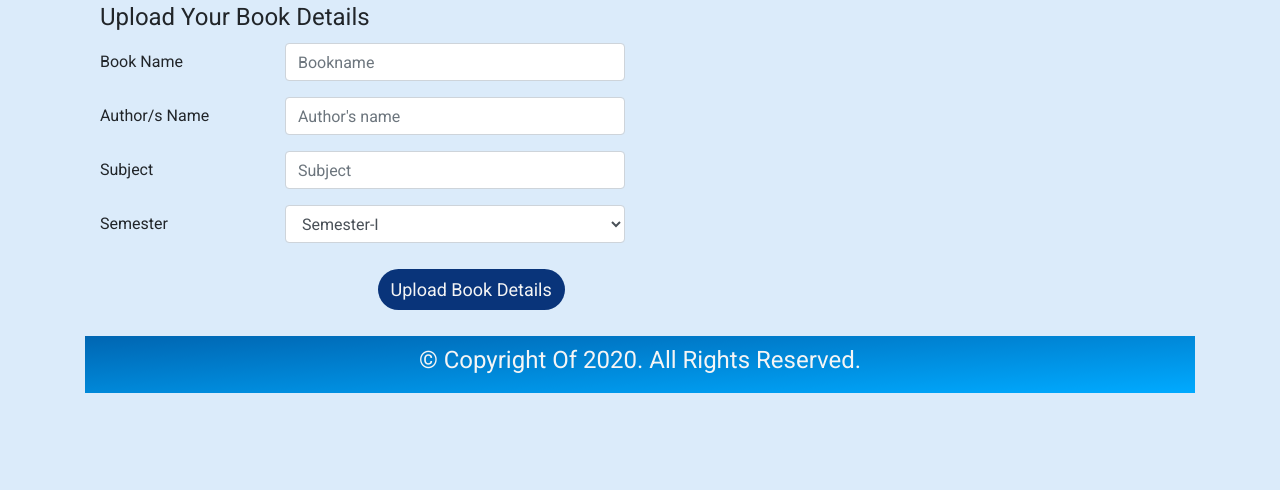
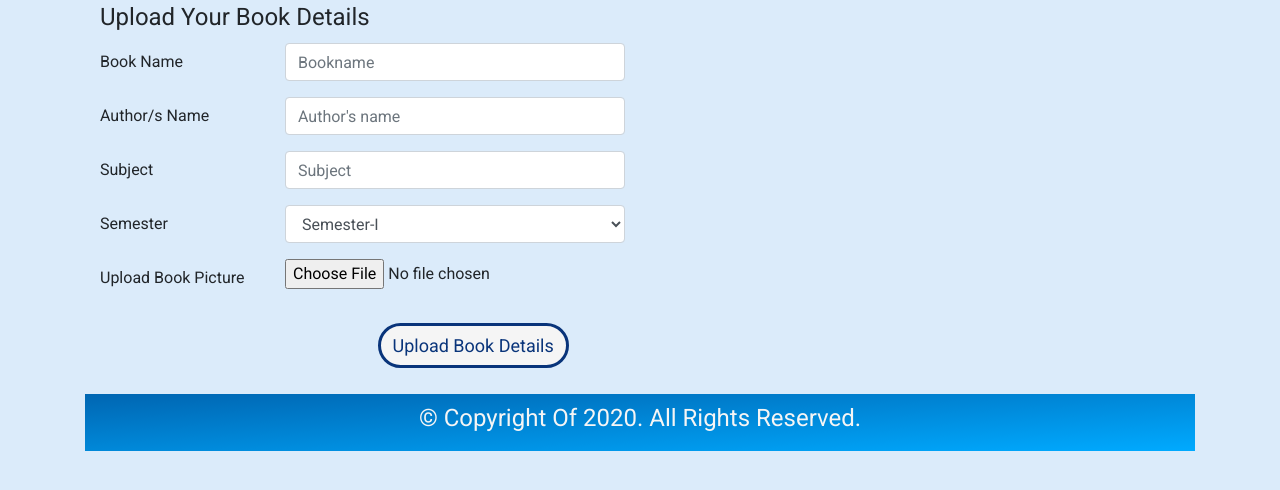
Before and after one commit to dhanishthaghosh/Appie-Rookie, a Flask app: page /sell/new in a window 1280 px wide. Shown: the part 285-775 px from the top of the page. Run offline with Flask 2, Linux system fonts and the light colour scheme; a user stored in the database is signed in; some libraries are stand-ins or nearby versions.

Commit message:
Bug fixes in css

```diff
--- a/booksbuddies/forms.py
+++ b/booksbuddies/forms.py
@@ -4,7 +4,7 @@ from flask_wtf.file import FileField, FileAllowed
 from flask_login import current_user
 from wtforms import StringField, PasswordField, SubmitField, SelectField, TextAreaField
 from wtforms.validators import DataRequired, Length, Email, EqualTo, ValidationError
-from booksbuddies.models import User
+from booksbuddies.models import User, Book
 
 
 
@@ -93,6 +93,7 @@ class UpdateAccountForm(FlaskForm):
                             validators=[DataRequired(), Length(min=9, max=9)])
     branch = SelectField('Branch Name',
                         choices=[('none', 'None'), ('civil', 'Civil Enginnering'), ('comps', 'Computer Science'), ('elec', 'Electrical Engineering'), ('tronic', 'Electronics Engineering'), ('extc', 'Electronics and Telecommunication Enginnering'), ('it', 'Information Technology'), ('mech', 'Mechanical Engineering'), ('prod', 'Production Engineering'), ('text', 'Textile Engineering')])
+    mobile = StringField('Mobile Number', validators=[DataRequired(), Length(min=10, max=10)])
     username = StringField('Username',
                            validators=[DataRequired(), Length(min=4, max=20)])
     email = StringField('Email',
--- a/booksbuddies/routes.py
+++ b/booksbuddies/routes.py
@@ -108,14 +108,16 @@ def buy():
     books = Book.query.paginate(page=page, per_page=2)
     return render_template('buy.html', title='Buy', form=form, books=books)
 
+
 @app.route('/sell/new', methods=['GET', 'POST'])
 @login_required
 def sell_new():
     form = SellForm()
+    picture_file = None
     if form.validate_on_submit():
-        if form.picture.data:
-            picture_file = save_picture(form.picture.data, 'books')
-            current_user.book_image = picture_file
+        if form.book_image.data:
+            picture_file = save_picture(form.book_image.data, 'books')
+            book.book_image = picture_file
         book = Book(bookname=form.bookname.data, authorname=form.authorname.data, subject=form.subject.data, semester=form.semester.data, book_image=picture_file,  owner=current_user)
         db.session.add(book)
         db.session.commit()
@@ -128,6 +130,7 @@ def sell_new():
 @login_required
 def book(book_id):
     book = Book.query.get_or_404(book_id)
+    print(book.owner, current_user)
     return render_template('book.html', title=book.bookname, book=book)
 
 
@@ -139,13 +142,14 @@ def book_update(book_id):
         abort(403)
     form = SellForm()
     if form.validate_on_submit():
-        if form.picture.data:
-            picture_file = save_picture(form.picture.data, 'books')
-            current_user.book_image = picture_file
+        if form.book_image.data:
+            picture_file = save_picture(form.book_image.data, 'books')
+            book.book_image = picture_file
         book.bookname = form.bookname.data
         book.authorname = form.authorname.data
         book.subject = form.subject.data
         book.semester = form.semester.data
+        book.book_image = form.book_image.data
         db.session.commit()
         flash('Your book details has been updated.', 'success')
         return redirect(url_for('book', book_id=book.id))
@@ -154,7 +158,8 @@ def book_update(book_id):
         form.authorname.data = book.authorname
         form.subject.data = book.subject
         form.semester.data = book.semester
-    book_image = url_for('static', filename='pictures/books/' + current_user.book_image)
+        form.book_image.data = book.book_image
+    book_image = url_for('static', filename='pictures/books/' + book.book_image)
     return render_template('sell_new.html', title='Update Book Details',
                            form=form, book_image=book_image, legend='Update Your Book Details')
 
--- a/booksbuddies/static/styles.css
+++ b/booksbuddies/static/styles.css
@@ -54,11 +54,6 @@ p{
     margin-bottom: 0;
 }
 
-#submit{
-    background-color: #09347a;
-    color: #f5f5f5;
-}
-
 #options{
     margin: 30px 0px;
 }
@@ -83,6 +78,7 @@ p{
     font-size: 18px;
     background-color: #f5f5f5;
     color: #09347a;
+    border: 3px solid #09347a;
 }
 
 .btn-form:hover{
@@ -141,3 +137,16 @@ blockquote:before {
 .blockquote-footer{
     background: #f5f5f5;
 }
+
+.book_img{
+    width: 300px;
+    height: 300px;
+}
+
+.btn-result{
+    margin-top: 31px;
+}
+
+.text-mute-align{
+    margin-top: 18px;
+}
--- a/booksbuddies/templates/buy.html
+++ b/booksbuddies/templates/buy.html
@@ -24,7 +24,7 @@
                 </div>
 
                 <div class="col-12 col-sm">
-                    {{ form.submit(class="btn btn-form mt-3") }}
+                    {{ form.submit(class="btn btn-form btn-result") }}
                 </div>
             </div>
         </form>
@@ -34,7 +34,7 @@
         <div class="card">
             <div class="row">
                 <div class="col-3 col-sm-4">
-                    <img class="img-fluid" src="{{ url_for('static', filename='pictures/books/' + book.book_image) }}">
+                    <img class="img-fluid book_img" src="{{ url_for('static', filename='pictures/books/' + book.book_image) }}">
                 </div>
                 <div class="col-9 col-sm-8">
                     <div class="card-body">
--- a/booksbuddies/templates/layout.html
+++ b/booksbuddies/templates/layout.html
@@ -50,7 +50,7 @@
             <div class="container">
                 <div class="row">
                     <div class="col-12 col-sm-8 offset-sm-1 text-center">
-                        <img class="logo img-fluid" src="../static/pictures/banner.png" alt="Books&amp;Buddies">
+                        <img class="logo img-fluid" src="../../static/pictures/banner.png" alt="Books&amp;Buddies">
                     </div>
                 </div>
             </div>
--- a/booksbuddies/templates/register.html
+++ b/booksbuddies/templates/register.html
@@ -149,7 +149,7 @@
     </div>
 
     <div class="container">
-        <div class="row justify-content-center justify-content-sm-start">
+        <div class="row justify-content-center justify-content-sm-start mb-2">
             <div class="text-muted">
                 Already Have An Account? <a class="ml-2 linking" href="{{ url_for('login') }}">Login</a>
             </div>
--- a/booksbuddies/templates/sell_new.html
+++ b/booksbuddies/templates/sell_new.html
@@ -61,6 +61,18 @@
                 </div>
 
                 <div class="row form-group">
+                    {{ form.book_image.label(class="col-4 col-sm-2 col-form-label") }}
+                    <div class="col-8 col-sm-4">
+                        {{ form.book_image(class="form-control-file") }}
+                        {% if form.book_image.errors %}
+                            {% for error in form.book_image.errors %}
+                                <span class="text-danger">{{ error }}</span></br>
+                            {% endfor %}
+                        {% endif %}
+                    </div>
+                </div>
+
+                <div class="row form-group">
                     <div class="col-12 offset-sm-3 col-sm-6">
                         {{ form.submit(class="btn btn-form") }}
                     </div>
--- a/booksbuddies/templates/user_books.html
+++ b/booksbuddies/templates/user_books.html
@@ -5,7 +5,7 @@
         <div class="card">
             <div class="row">
                 <div class="col-3 col-sm-4">
-                    <img class="img-fluid" src="{{ url_for('static', filename='pictures/books/' + book.book_image) }}">
+                    <img class="img-fluid book_img" src="{{ url_for('static', filename='pictures/books/' + book.book_image) }}">
                 </div>
                 <div class="col-9 col-sm-8">
                     <div class="card-body">
```
Also changed, not shown: booksbuddies/templates/account.html (+16 -0 lines), booksbuddies/templates/book.html (+5 -5 lines), booksbuddies/templates/login.html (+5 -6 lines), booksbuddies/site.db, booksbuddies/static/pictures/users/0f921d275fc61bdf.jpg (added).
